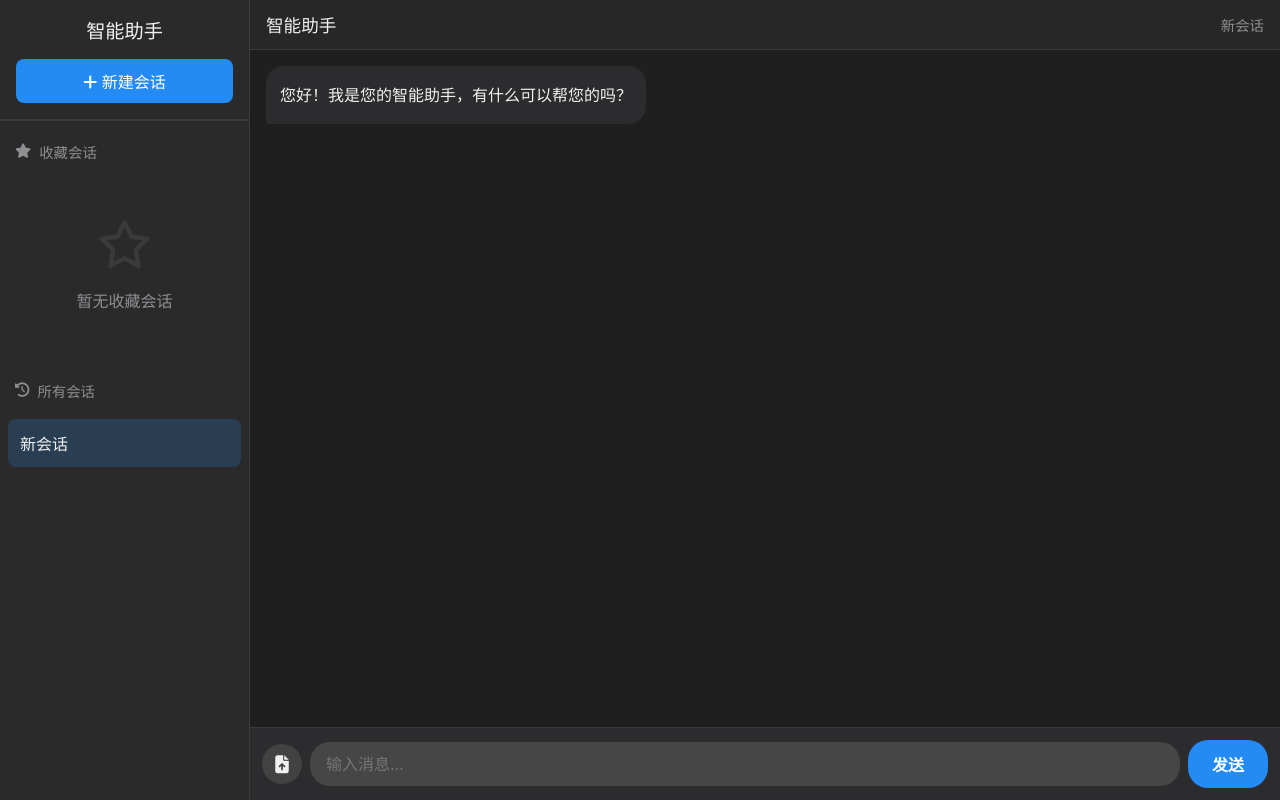
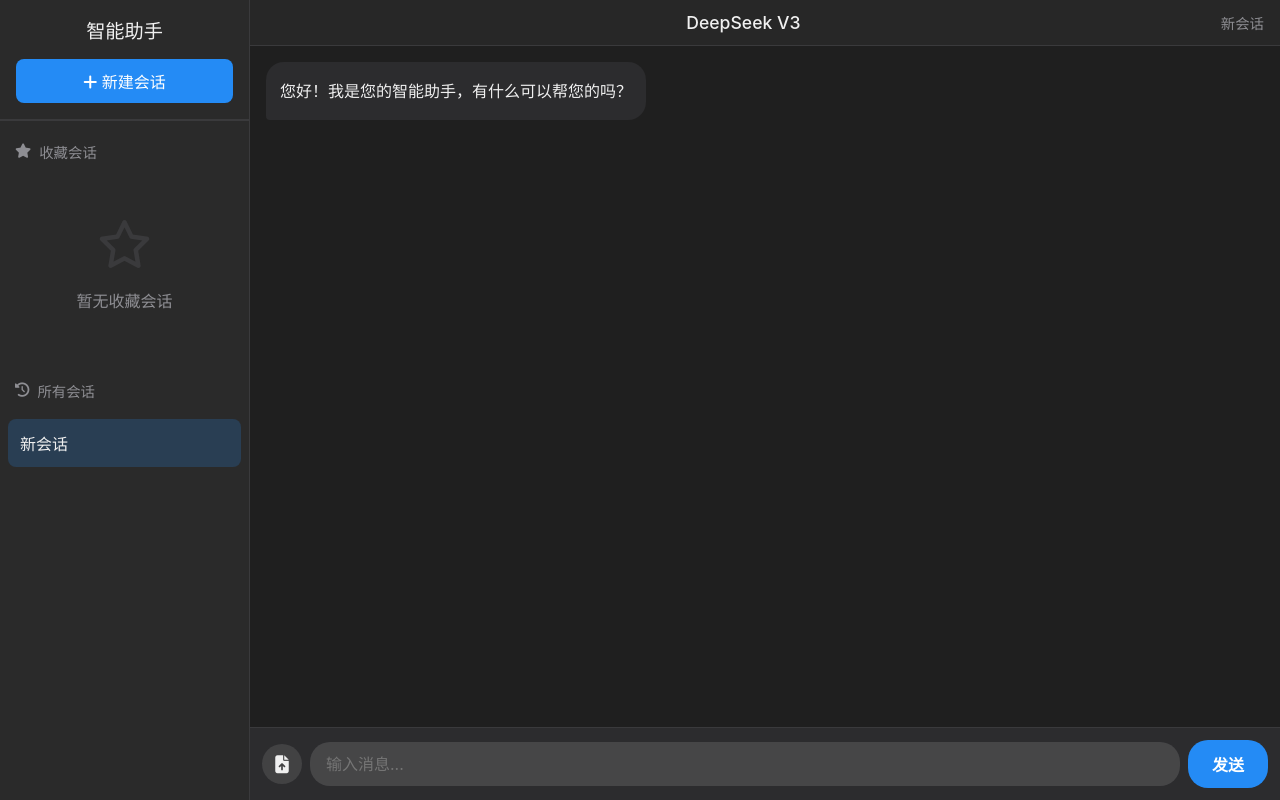
Before and after one commit to qyfHalLu/local_chat_agent, a Flask app: page / in a window 1280 px wide. Run offline with Flask 3, Linux system fonts and the light colour scheme; some libraries are stand-ins or nearby versions.

Commit message:
minor UI fixes

```diff
--- a/templates/index.html
+++ b/templates/index.html
@@ -184,6 +184,8 @@
         .header-title {
             font-size: 1.1rem;
             font-weight: 500;
+            text-align: center;
+            margin: 0 auto;
         }
 
         .chat-info {
@@ -701,8 +703,8 @@
     <!-- 主聊天区域 -->
     <div class="main-container">
         <div class="header">
-            <div class="header-title">智能助手</div>
-            <div class="chat-info" id="chat-info">新会话</div>
+            <div class="header-title">DeepSeek V3</div>
+            <div class="chat-info" id="chat-info"></div>
         </div>
 
         <div class="chat-container" id="chat-container">
@@ -796,7 +798,7 @@
             uploadBtn.addEventListener('mouseover', () => {
                 const hint = document.createElement('div');
                 hint.className = 'file-hint-tooltip';
-                hint.textContent = '支持文档: PDF, DOC, DOCX, XLS, XLSX, PPT, PPTX, TXT\n支持图片: JPG, JPEG, PNG, BMP, GIF';
+                // hint.textContent = '支持文档: PDF, DOC, DOCX, XLS, XLSX, PPT, PPTX, TXT\n支持图片: JPG, JPEG, PNG, BMP, GIF';
                 uploadBtn.appendChild(hint);
             });
 
```
